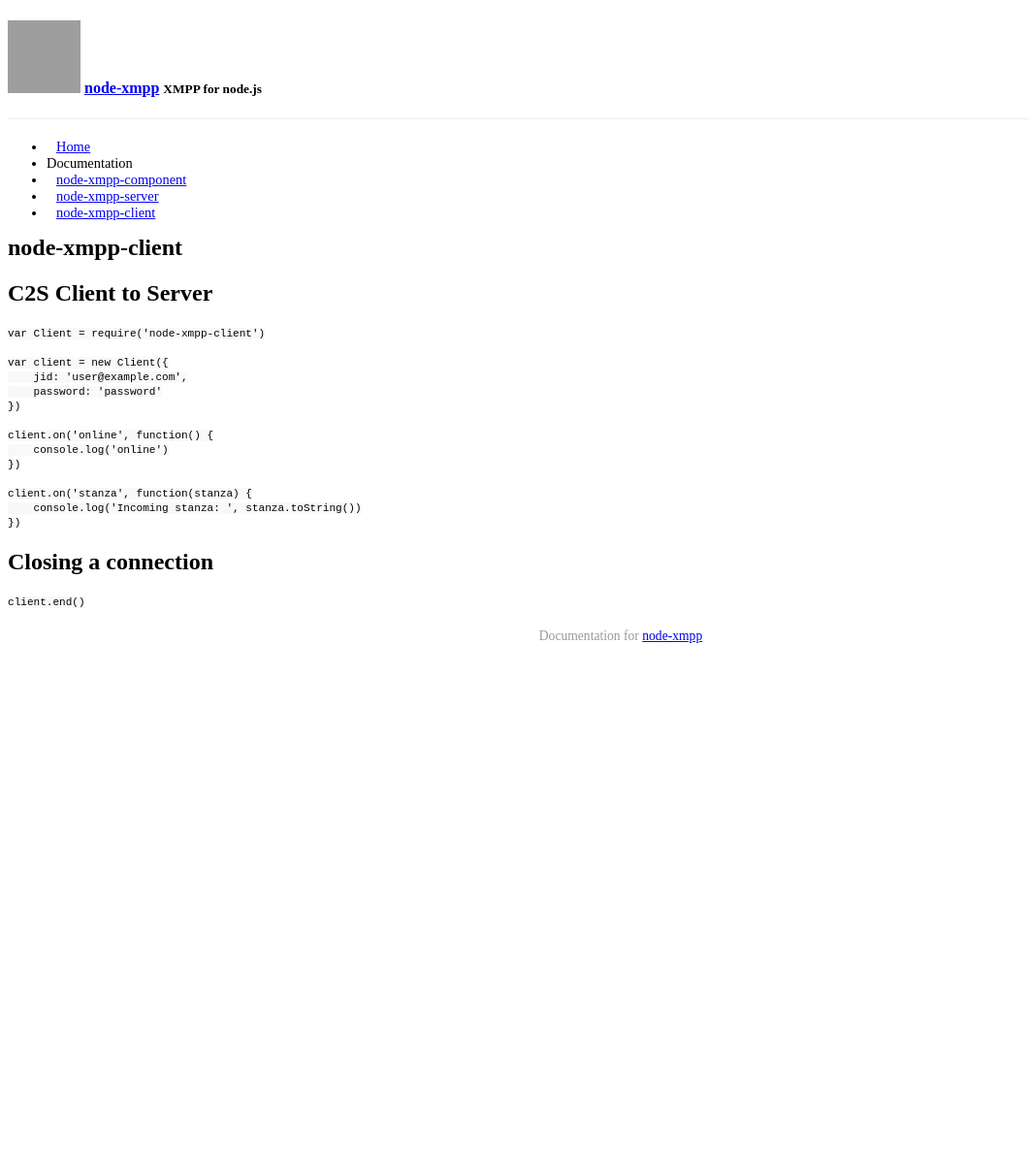
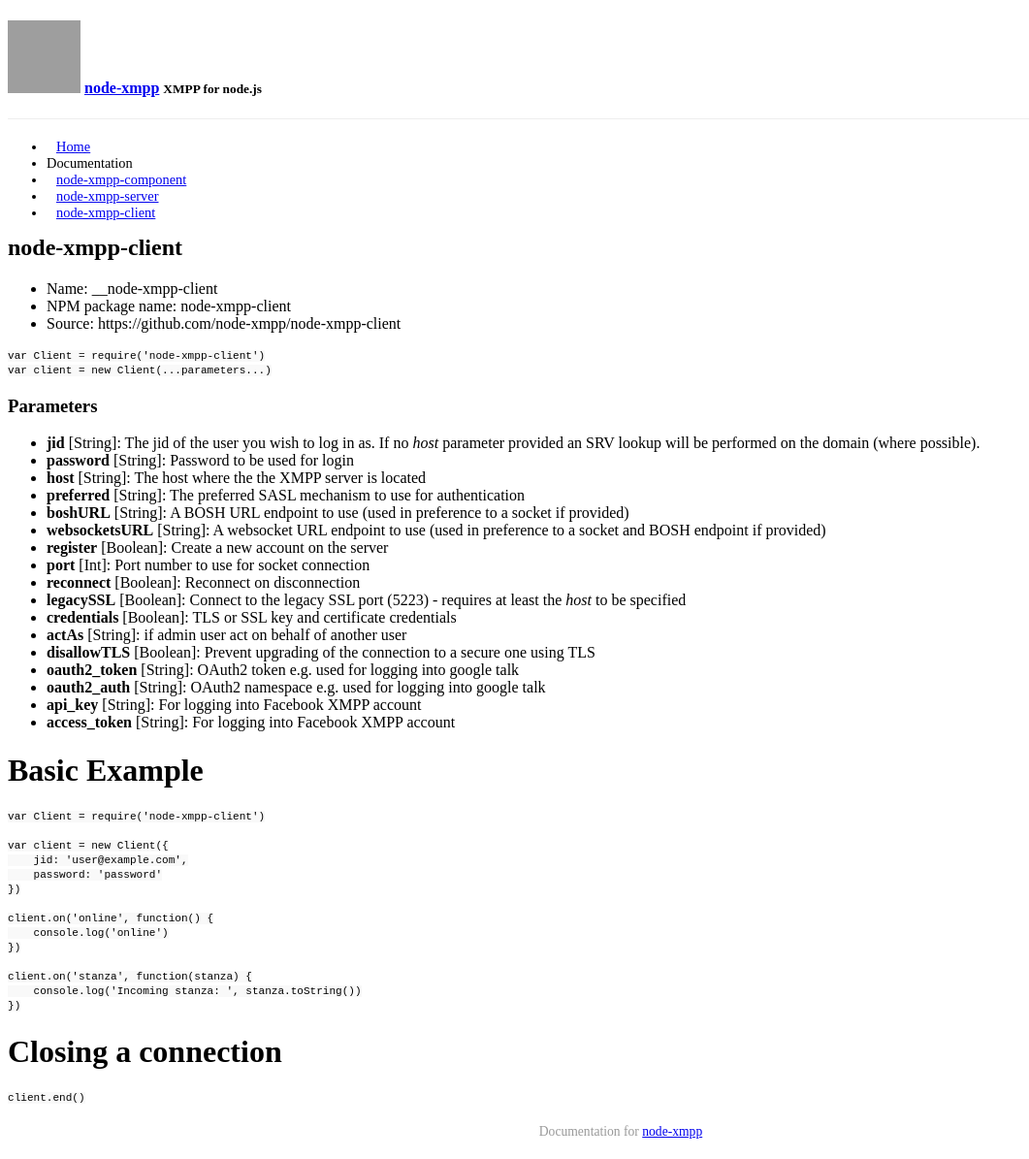
Before and after one commit to node-xmpp/node-xmpp.github.io, a Jekyll site: the page built from _posts/2014-03-15-nodexmppclient.md, in a window 1280 px wide. Shown: the whole page at 97% size, without its empty margins (0-1061 px from the left). Built offline with Jekyll 4.4.1, drawn with Linux system fonts in a browser that asks for light colours; Markdown is read by kramdown in place of the engine named in the settings; a style sheet for code colours, icons or effects is not loaded; before the commit the page ends 900 px from its top, so only the background shows below that.

Commit message:
Add more instructions

````diff
--- a/_posts/2014-03-15-nodexmppclient.md
+++ b/_posts/2014-03-15-nodexmppclient.md
@@ -5,7 +5,36 @@ category: doc
 date: 2014-03-15 21:07:32
 ---
 
-## C2S Client to Server
+* Name: __node-xmpp-client
+* NPM package name: node-xmpp-client
+* Source: https://github.com/node-xmpp/node-xmpp-client
+
+```
+var Client = require('node-xmpp-client')
+var client = new Client(...parameters...)
+```
+
+### Parameters
+
+* __jid__ [String]: The jid of the user you wish to log in as. If no _host_ parameter provided an SRV lookup will be performed on the domain (where possible).
+* __password__ [String]: Password to be used for login
+* __host__ [String]: The host where the the XMPP server is located
+* __preferred__ [String]: The preferred SASL mechanism to use for authentication
+* __boshURL__ [String]: A BOSH URL endpoint to use (used in preference to a socket if provided)
+* __websocketsURL__ [String]: A websocket URL endpoint to use (used in preference to a socket and BOSH endpoint if provided)
+* __register__ [Boolean]: Create a new account on the server
+* __port__ [Int]: Port number to use for socket connection
+* __reconnect__ [Boolean]: Reconnect on disconnection
+* __legacySSL__ [Boolean]: Connect to the legacy SSL port (5223) - requires at least the _host_ to be specified
+* __credentials__ [Boolean]: TLS or SSL key and certificate credentials
+* __actAs__ [String]: if admin user act on behalf of another user
+* __disallowTLS__ [Boolean]: Prevent upgrading of the connection to a secure one using TLS
+* __oauth2_token__ [String]: OAuth2 token e.g. used for logging into google talk
+* __oauth2_auth__ [String]: OAuth2 namespace e.g. used for logging into google talk
+* __api_key__ [String]: For logging into Facebook XMPP account
+* __access_token__ [String]: For logging into Facebook XMPP account
+
+# Basic Example
 
 ```
 var Client = require('node-xmpp-client')
@@ -24,7 +53,7 @@ client.on('stanza', function(stanza) {
 })
 ```
 
-## Closing a connection
+# Closing a connection
 
 ```
 client.end()
````
